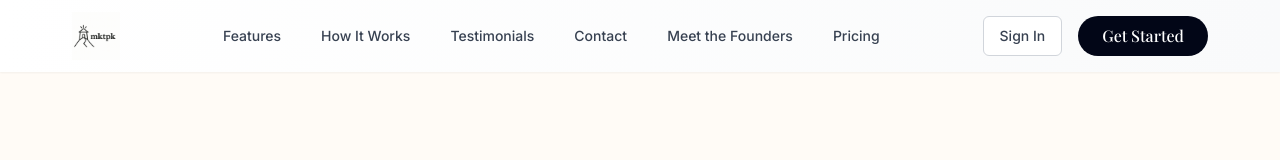
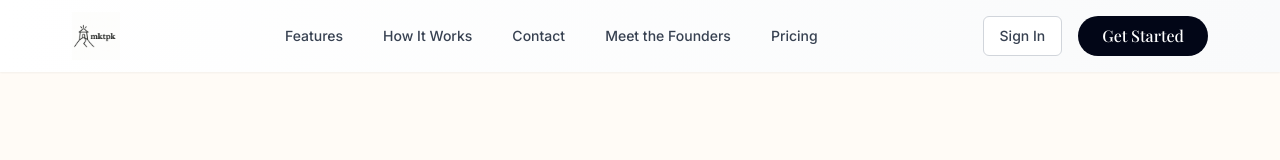
Before and after one commit to Shillsphere/market-peak-pilot, a React (Vite) app: page /meet-the-founders in a window 1280 px wide. Shown: the top 160 px of the page. Built offline with nearby package versions, Linux system fonts and the light colour scheme; no server answers.

Commit message:
Visual edit in Lovable
Edited UI in Lovable

```diff
--- a/src/components/Navbar.tsx
+++ b/src/components/Navbar.tsx
@@ -3,10 +3,8 @@ import { DiscoButton } from "@/components/ui/disco-button";
 import { Menu } from "lucide-react";
 import { useState } from "react";
 import { Link } from "react-router-dom";
-
 const Navbar = () => {
   const [isMenuOpen, setIsMenuOpen] = useState(false);
-
   return <nav className="bg-gradient-to-r from-white to-gray-50 py-3 px-6 md:px-10 fixed w-full z-50 shadow-sm">
       <div className="container mx-auto">
         <div className="flex justify-between items-center">
@@ -22,7 +20,7 @@ const Navbar = () => {
             <Link to="/how-it-works" className="text-gray-700 hover:text-primary font-medium text-sm">
               How It Works
             </Link>
-            <a href="#testimonials" className="text-gray-700 hover:text-primary font-medium text-sm">Testimonials</a>
+
             <a href="#contact" className="text-gray-700 hover:text-primary font-medium text-sm">Contact</a>
             <Link to="/meet-the-founders" className="text-gray-700 hover:text-primary font-medium text-sm">Meet the Founders</Link>
             <a href="#pricing" className="text-gray-700 hover:text-primary font-medium text-sm">Pricing</a>
```
